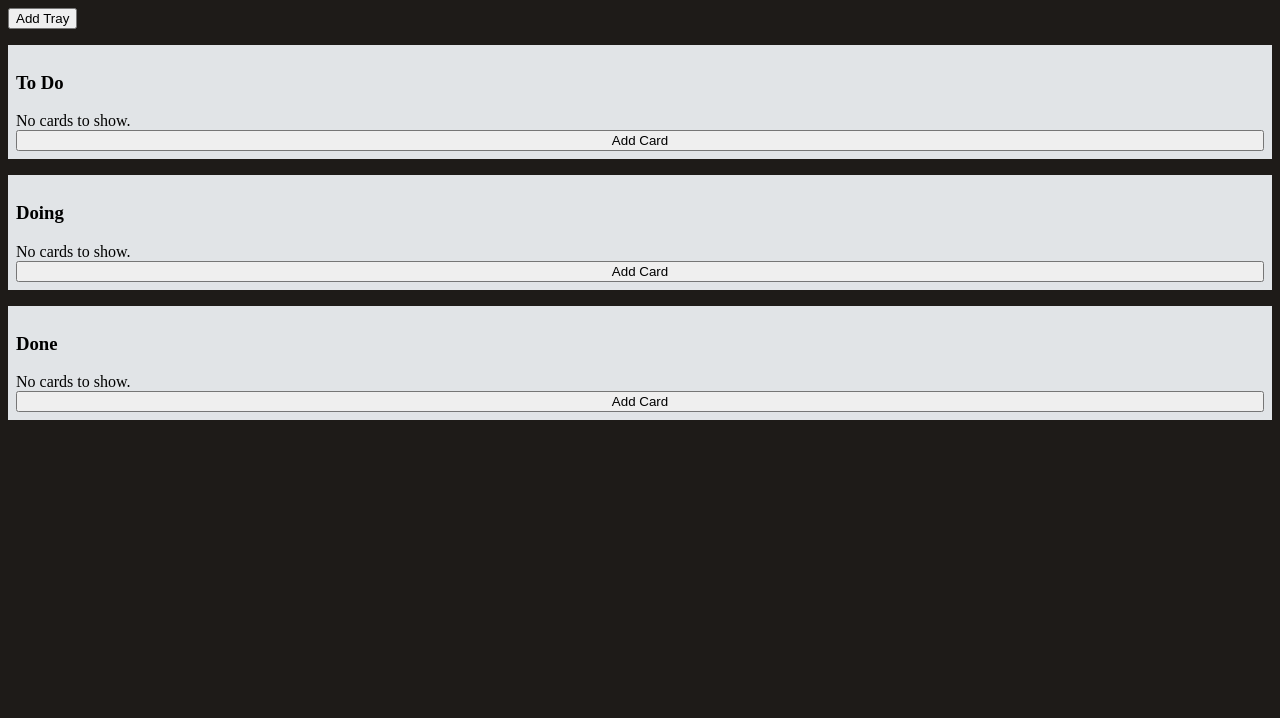
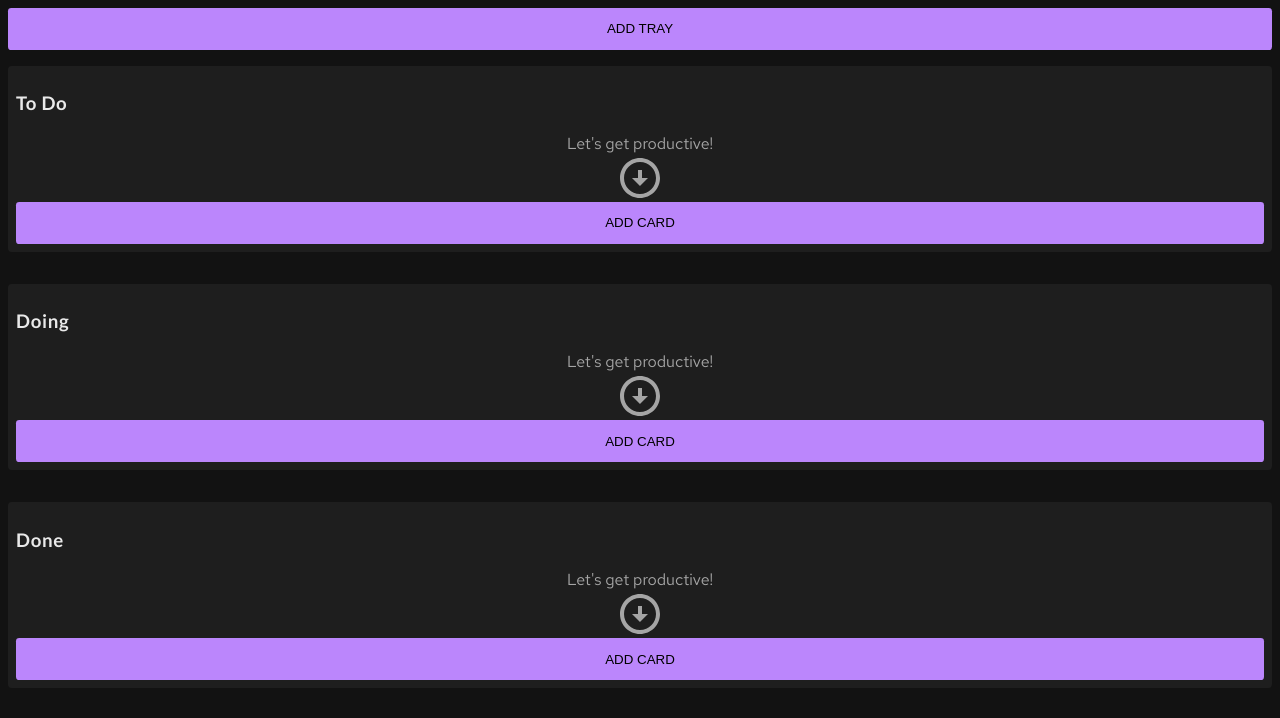
Before and after one commit to jardine-chris/todo-react, a React (Create React App) app: page / in a window 1280 px wide. Shown: the top 718 px of the page. Built offline with nearby package versions, Linux system fonts and the light colour scheme.

Commit message:
Add styling.

```diff
--- a/package.json
+++ b/package.json
@@ -8,6 +8,7 @@
     "@testing-library/user-event": "^12.8.3",
     "react": "^17.0.2",
     "react-dom": "^17.0.2",
+    "react-icons": "^4.3.1",
     "react-scripts": "4.0.3",
     "web-vitals": "^1.1.2"
   },
--- a/src/App.js
+++ b/src/App.js
@@ -2,6 +2,8 @@ import { useState } from "react";
 import Trays from "./components/Trays";
 import Button from "./components/Button";
 import AddTray from "./components/AddTray";
+import { BiUpArrowCircle } from "react-icons/bi";
+import { IconContext } from "react-icons/lib";
 
 function App() {
   const [showAddTray, setShowAddTray] = useState(false);
@@ -36,14 +38,25 @@ function App() {
   return (
     <div className="application">
       {/* Button to show the form to add a new tray. */}
-      <Button className="nav-btn" text="Add Tray" onAdd={() => setShowAddTray(!showAddTray)} />
+      <Button text="Add Tray" onAdd={() => setShowAddTray(!showAddTray)} />
       {showAddTray && <AddTray onAdd={addTray} showForm={setShowAddTray} />}
 
       {/* Display all available trays. */}
       {trays.length > 0 ? (
         <Trays trays={trays} onDelete={deleteTray} />
       ) : (
-        "No trays to show."
+        <div
+          style={{
+            display: "flex",
+            flexDirection: "column",
+            alignItems: "center",
+          }}
+        >
+          <IconContext.Provider value={{ size: '3em'}}>
+          <BiUpArrowCircle />
+          </IconContext.Provider>
+          Add a tray to begin
+        </div>
       )}
     </div>
   );
--- a/src/components/AddCard.js
+++ b/src/components/AddCard.js
@@ -19,7 +19,7 @@ const AddCard = ({ onAdd, showForm }) => {
     setTitle("");
     setContent("");
 
-    {showForm(false)};
+    showForm(false);
   };
 
   return (
--- a/src/components/AddTray.js
+++ b/src/components/AddTray.js
@@ -16,7 +16,7 @@ const AddTray = ({ onAdd, showForm }) => {
 
     // Reset the form field(s).
     setTitle("");
-    {showForm(false)};
+    showForm(false);
   };
 
   return (
--- a/src/components/Button.js
+++ b/src/components/Button.js
@@ -1,4 +1,8 @@
 const Button = ({ text, onAdd }) => {
-  return <button onClick={onAdd}>{text}</button>;
+  return (
+    <button class="btn" onClick={onAdd}>
+      {text}
+    </button>
+  );
 };
 export default Button;
--- a/src/components/Tray.js
+++ b/src/components/Tray.js
@@ -2,6 +2,8 @@ import { useState } from "react";
 import Cards from "./Cards";
 import Button from "./Button";
 import AddCard from "./AddCard";
+import { BiDownArrowCircle } from "react-icons/bi";
+import { IconContext } from "react-icons/lib";
 
 const Tray = ({ tray, onDelete }) => {
   const [showAddCard, setShowAddCard] = useState(false);
@@ -18,7 +20,22 @@ const Tray = ({ tray, onDelete }) => {
       <h3>{tray.title}</h3>
 
       {/* Display all available cards. */}
-      {cards.length > 0 ? <Cards cards={cards} /> : "No cards to show."}
+      {cards.length > 0 ? (
+        <Cards cards={cards} />
+      ) : (
+        <div
+          style={{
+            display: "flex",
+            flexDirection: "column",
+            alignItems: "center",
+          }}
+        >
+          Let's get productive!
+          <IconContext.Provider value={{ size: "3em" }}>
+            <BiDownArrowCircle />
+          </IconContext.Provider>
+        </div>
+      )}
 
       <Button text="Add Card" onAdd={() => setShowAddCard(!showAddCard)} />
       {showAddCard && <AddCard onAdd={addCard} showForm={setShowAddCard} />}
--- a/src/css/index.css
+++ b/src/css/index.css
@@ -1,20 +1,45 @@
+@import url("https://fonts.googleapis.com/css2?family=Lato:wght@100;300;400;700;900&family=Red+Hat+Text:wght@300;400;500;600;700&display=swap");
 body {
-  background-color: #1e1b18;
+  font-family: "Red Hat Text", sans-serif;
+  color: rgba(255, 255, 255, 0.6);
+  background-color: #121212;
 }
 
+.application {
+  display: flex;
+  flex-direction: column;
+}
 .application .tray {
+  border-radius: 0.25em;
   display: flex;
   flex-direction: column;
   margin: 1em 0;
   padding: 0.5em;
-  background-color: #e1e4e7;
+  background-color: #1e1e1e;
+}
+.application .tray h3 {
+  font-family: "Lato", sans-serif;
+  letter-spacing: 0.65px;
+  color: rgba(255, 255, 255, 0.9);
 }
 .application .tray .card {
-  background-color: white;
+  border-radius: 0.25em;
+  border: 0.5px rgba(0, 0, 0, 0.2) solid;
+  padding: 0 0.5em;
+  margin-bottom: 0.5em;
+  background-color: #292929;
+}
+.application .tray .card p {
+  color: rgba(255, 255, 255, 0.6);
 }
 
-.nav-btn {
-  background-color: "red";
+.btn {
+  padding: 1em;
+  border: none;
+  border-radius: 0.25em;
+  text-transform: uppercase;
+  background-color: #bb86fc;
+  color: #000;
 }
 
 /*# sourceMappingURL=index.css.map */
--- a/src/css/scss/index.scss
+++ b/src/css/scss/index.scss
@@ -1,25 +1,54 @@
-$light-black: #1e1b18;
-$light-grey: #e1e4e7;
+@import url('https://fonts.googleapis.com/css2?family=Lato:wght@100;300;400;700;900&family=Red+Hat+Text:wght@300;400;500;600;700&display=swap');
+
+$dark: #121212;
+$light-black: #1e1e1e;
+$grey: #292929;
+$pankkkk: #e83e79;
+$base-border-radius: 0.25em;
 
 body {
-    background-color: $light-black;
+    font-family: 'Red Hat Text', sans-serif;
+    color:rgba(255, 255, 255, 0.6);
+    background-color: $dark;
 }
 
 .application {
+    display: flex;
+    flex-direction: column;
 
     .tray {
+        border-radius: $base-border-radius;
         display: flex;
         flex-direction: column;
         margin: 1em 0;
         padding: 0.5em;
-        background-color: $light-grey;
+        background-color: $light-black;
+
+        h3 {
+            font-family: 'Lato', sans-serif;
+            letter-spacing: 0.65px;
+            color: rgba(255, 255, 255, 0.9);
+        }
 
         .card {
-            background-color: white;
+            border-radius: $base-border-radius;
+            border: 0.5px rgba(0, 0, 0, 0.2) solid;
+            padding: 0 0.5em;
+            margin-bottom: 0.5em;
+            background-color: $grey;
+
+            p {
+                // font-family: 'Red Hat Text', sans-serif;
+                color: rgba(255, 255, 255, 0.6);
+            }
         }
     }
 }
-
-.nav-btn {
-    background-color: "red";
+.btn {
+    padding: 1em;
+    border: none;
+    border-radius: $base-border-radius;
+    text-transform: uppercase;
+    background-color: #bb86fc;
+    color: #000;
 }
```
Also changed, not shown: 2 other files (tests, documents, lock files or other folders).
